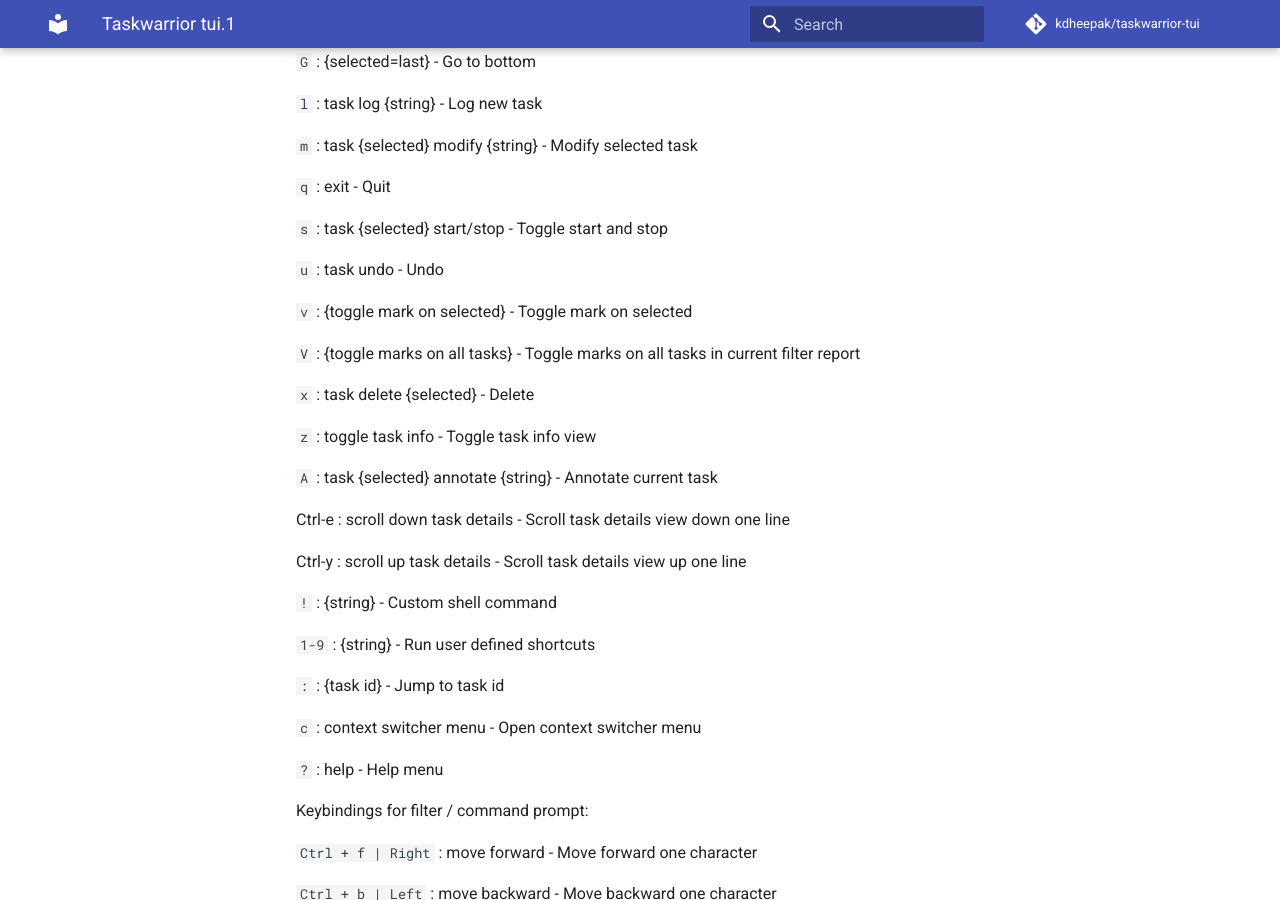
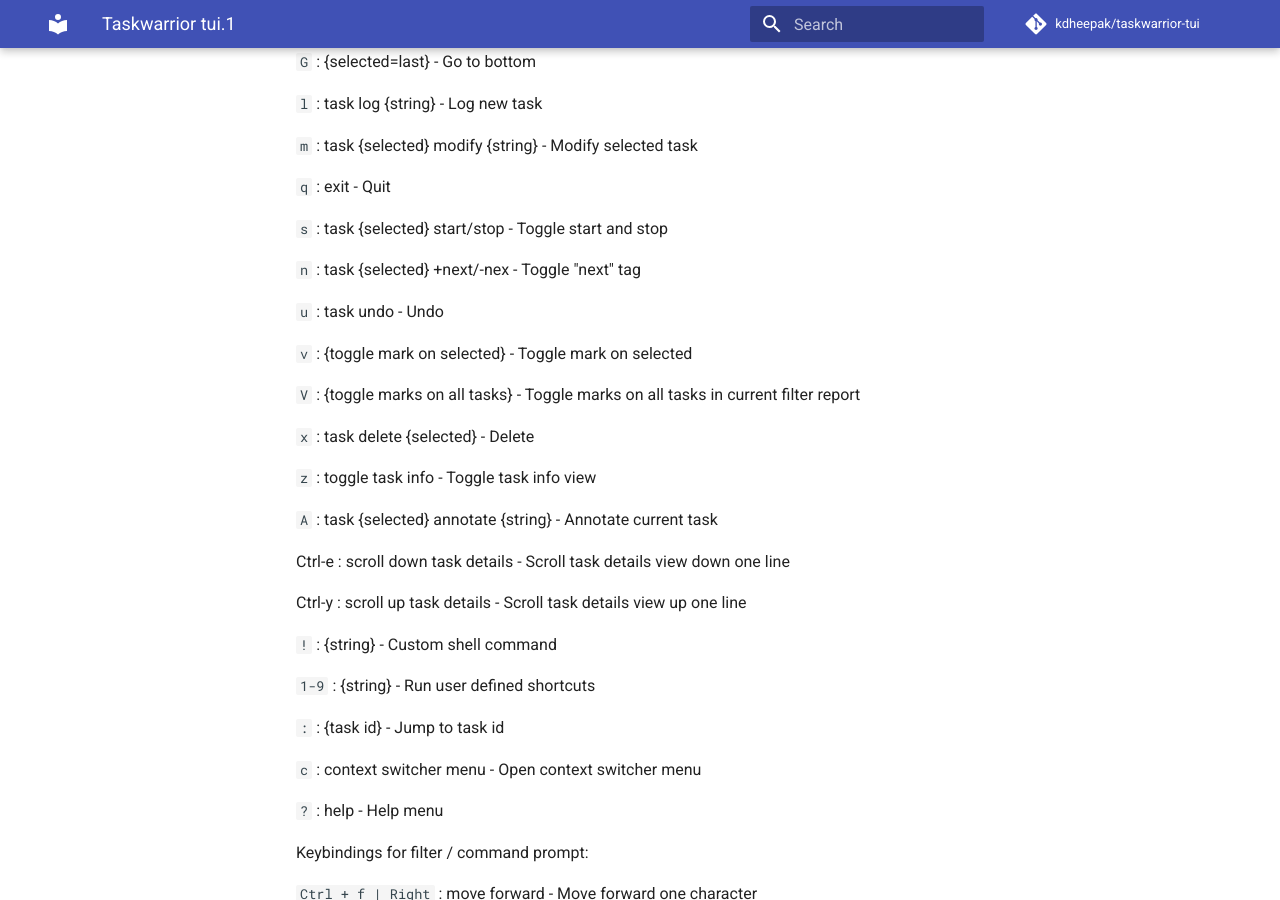
Before and after one commit to kdheepak/taskwarrior-tui, an MkDocs documentation site: the page built from docs/taskwarrior-tui.1.md, in a window 1280 px wide and 900 px high, scrolled down 1322 px. Built offline with MkDocs 1.6.1 and Material for MkDocs 9.7.7, drawn with Linux system fonts in a browser that asks for light colours; comment, search, counter and statistics services are not loaded.

Commit message:
Updated docs to include +next hotkey

```diff
--- a/docs/taskwarrior-tui.1.md
+++ b/docs/taskwarrior-tui.1.md
@@ -87,6 +87,9 @@
 
 `s`
 : task {selected} start/stop        - Toggle start and stop
+
+`n`
+: task {selected} +next/-nex        - Toggle "next" tag
 
 `u`
 : task undo                         - Undo
```
Also changed, not shown: docs/keybindings.md (+2 -0 lines).
